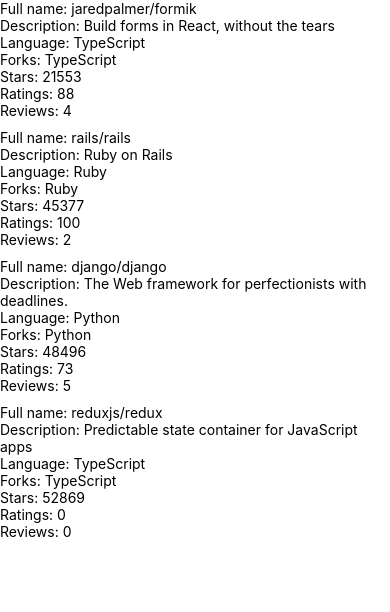
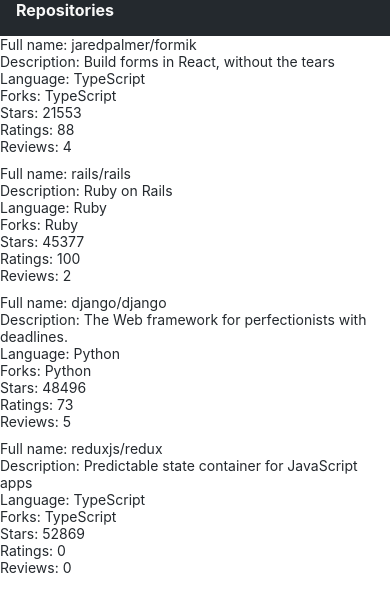
Before and after one commit to la122/rate-repository-app, a React Native app: screen / in a window 390 px wide. Shown: the top 612 px of the page. Built offline with nearby package versions, Linux system fonts and the light colour scheme.

Commit message:
10.4 done

```diff
--- a/package.json
+++ b/package.json
@@ -10,6 +10,7 @@
     "lint": "eslint ./src/**/*.{js,jsx} App.js --no-error-on-unmatched-pattern"
   },
   "dependencies": {
+    "@expo/ngrok": "^4.1.0",
     "@expo/webpack-config": "^0.17.0",
     "expo": "~46.0.13",
     "expo-status-bar": "~1.4.0",
--- /dev/null
+++ b/src/components/AppBar.jsx
@@ -0,0 +1,25 @@
+import { View, StyleSheet } from "react-native";
+import Constants from "expo-constants";
+import AppBarTab from "./AppBarTab";
+import theme from "../theme";
+
+const styles = StyleSheet.create({
+  container: {
+    paddingTop: Constants.statusBarHeight,
+    backgroundColor: theme.colors.appBar,
+    flexDirection: "row",
+    alignContent: "flex-end",
+    alignItems: "flex-end",
+    padding: 16
+  },
+});
+
+const AppBar = () => {
+  return (
+    <View style={styles.container}>
+      <AppBarTab>Repositories</AppBarTab>
+    </View>
+  );
+};
+
+export default AppBar;
--- /dev/null
+++ b/src/components/AppBarTab.jsx
@@ -0,0 +1,10 @@
+import { Pressable } from "react-native";
+import Subheading from "./Subheading";
+
+const AppBarTab = (props) => (
+  <Pressable>
+    <Subheading color="textContrast" {...props} />
+  </Pressable>
+);
+
+export default AppBarTab;
--- a/src/components/Main.jsx
+++ b/src/components/Main.jsx
@@ -1,10 +1,9 @@
-import Constants from "expo-constants";
 import { StyleSheet, View } from "react-native";
+import AppBar from "./AppBar";
 import RepositoryList from "./RepositoryList";
 
 const styles = StyleSheet.create({
   container: {
-    marginTop: Constants.statusBarHeight,
     flexGrow: 1,
     flexShrink: 1,
   },
@@ -13,7 +12,7 @@
 const Main = () => {
   return (
     <View style={styles.container}>
-      {/* <Text>Rate Repository Application</Text> */}
+      <AppBar />
       <RepositoryList />
     </View>
   );
--- a/src/components/RepositoryItem.jsx
+++ b/src/components/RepositoryItem.jsx
@@ -1,4 +1,5 @@
-import { View, Text } from "react-native";
+import { View } from "react-native";
+import Text from "./Text";
 
 const FlatListItem = ({ item }) => (
   <View>
--- /dev/null
+++ b/src/components/Subheading.jsx
@@ -0,0 +1,7 @@
+import Text from "./Text";
+
+const Subheading = (props) => (
+  <Text fontSize="subheading" fontWeight="bold" {...props} />
+);
+
+export default Subheading;
--- /dev/null
+++ b/src/components/Text.jsx
@@ -0,0 +1,43 @@
+import { Text as NativeText, StyleSheet } from "react-native";
+
+import theme from "../theme";
+
+const styles = StyleSheet.create({
+  text: {
+    color: theme.colors.textPrimary,
+    fontSize: theme.fontSizes.body,
+    fontFamily: theme.fonts.main,
+    fontWeight: theme.fontWeights.normal,
+  },
+  colorTextSecondary: {
+    color: theme.colors.textSecondary,
+  },
+  colorPrimary: {
+    color: theme.colors.primary,
+  },
+  colorTextContrast: {
+    color: theme.colors.textContrast,
+  },
+  fontSizeSubheading: {
+    fontSize: theme.fontSizes.subheading,
+  },
+  fontWeightBold: {
+    fontWeight: theme.fontWeights.bold,
+  },
+});
+
+const Text = ({ color, fontSize, fontWeight, style, ...props }) => {
+  const textStyle = [
+    styles.text,
+    color === "textSecondary" && styles.colorTextSecondary,
+    color === "primary" && styles.colorPrimary,
+    color === "textContrast" && styles.colorTextContrast,
+    fontSize === "subheading" && styles.fontSizeSubheading,
+    fontWeight === "bold" && styles.fontWeightBold,
+    style,
+  ];
+
+  return <NativeText style={textStyle} {...props} />;
+};
+
+export default Text;
--- /dev/null
+++ b/src/theme.js
@@ -0,0 +1,22 @@
+const theme = {
+  colors: {
+    textPrimary: "#24292e",
+    textSecondary: "#586069",
+    textContrast: "#f8f8f8",
+    primary: "#0366d6",
+    appBar: "#24292e",
+  },
+  fontSizes: {
+    body: 14,
+    subheading: 16,
+  },
+  fonts: {
+    main: "System",
+  },
+  fontWeights: {
+    normal: "400",
+    bold: "700",
+  },
+};
+
+export default theme;
```
Also changed, not shown: 1 other file (tests, documents, lock files or other folders).
